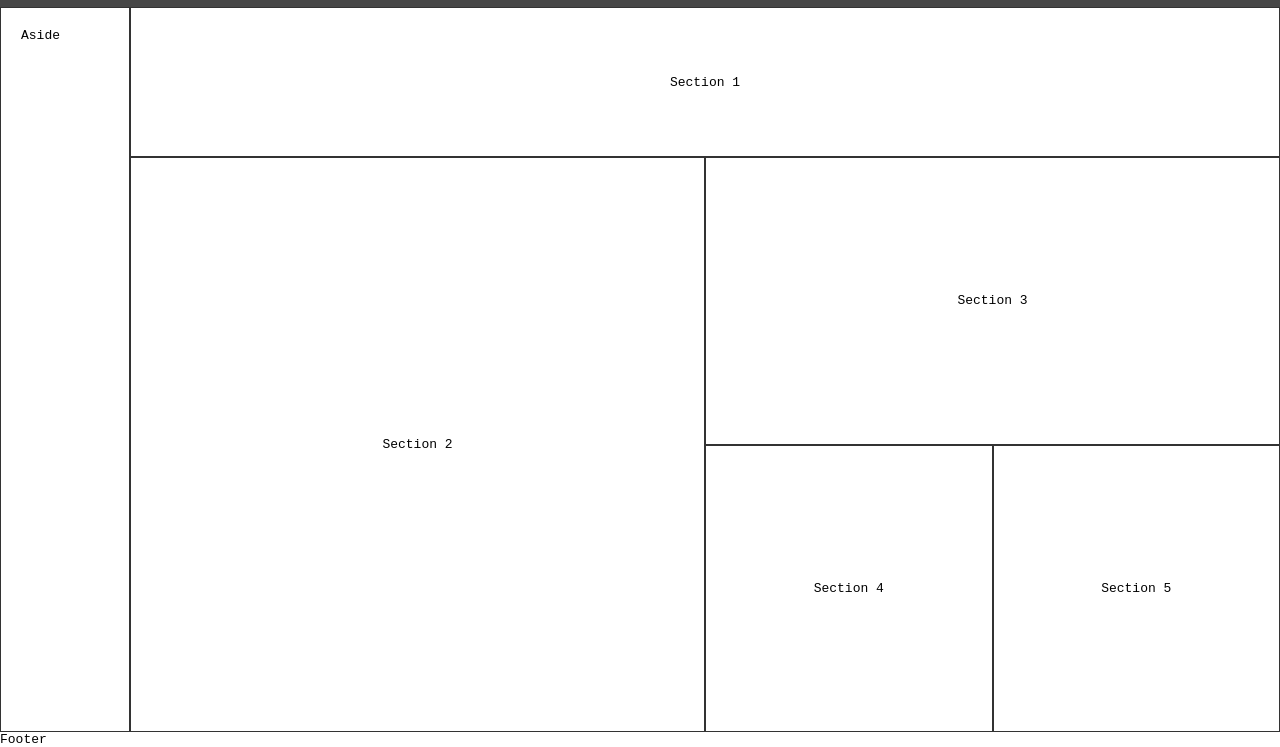
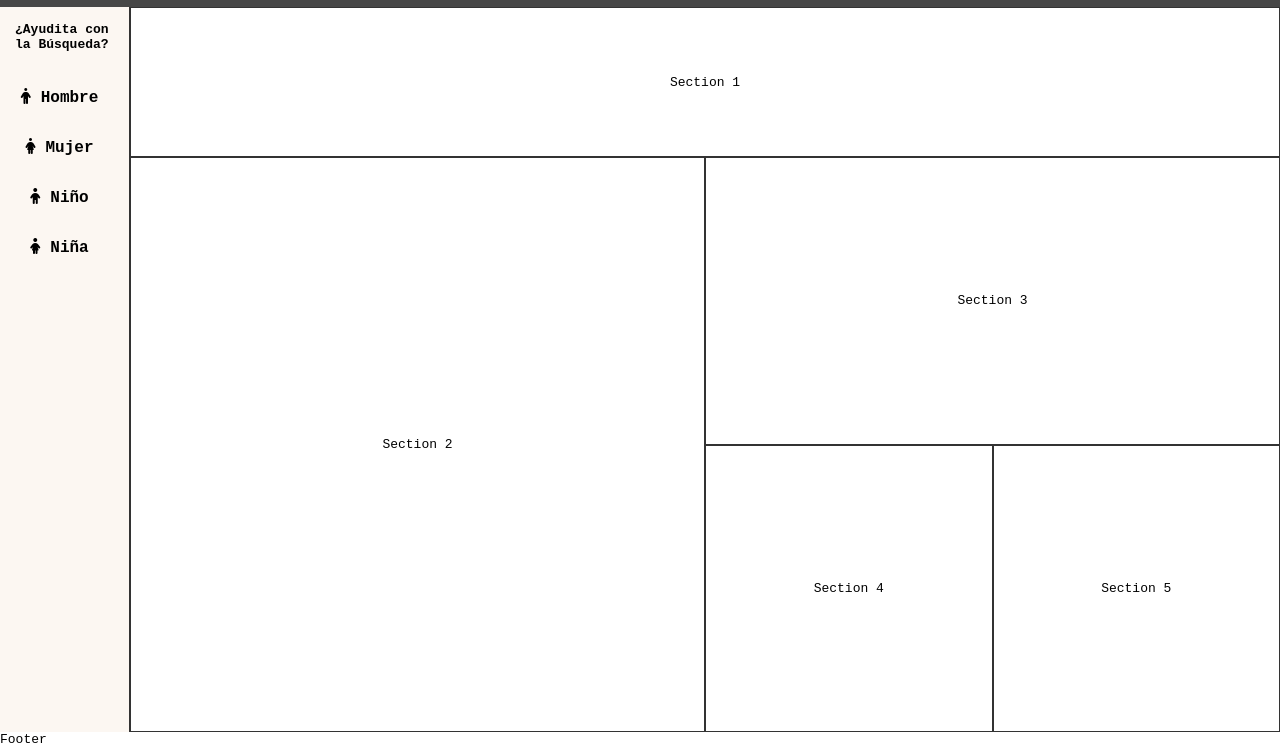
Before and after one commit to Caltafulla/WEB-FE-HTML-CSS-HW2-CAMILO-GUTI-RREZ-ALTAFULLA, a plain HTML site: page index.html in a window 1280 px wide. Shown: the part 53-800 px from the top of the page. Drawn offline with Linux system fonts and the light colour scheme.

Commit message:
Aside Pilot Model
Initial form of aside model.

```diff
--- a/index.html
+++ b/index.html
@@ -4,6 +4,7 @@
 
     <title>WolfTank || Be Yourself</title>
     <link rel="stylesheet" href="styles.css">
+    <link rel="stylesheet" href="https://cdnjs.cloudflare.com/ajax/libs/font-awesome/6.4.0/css/all.min.css">
 </head>
 
 <body>
@@ -29,7 +30,14 @@
     </header>
     <main class="main-layout">
         <aside class="aside">
-            Aside
+            <h4><strong>¿Ayudita con la Búsqueda?</strong></h4>
+            <fieldset class="filter-buttons">
+                <button id="ManFilter"><b><i class="fa-solid fa-person"></i>Hombre</b></button>
+                <button id="WomanFilter"><b><i class="fa-solid fa-person-dress"></i>Mujer</b></button>
+                <button id="KidMFilter"><b><i class="fa-solid fa-child"></i>Niño</b></button>
+                <button id="KidFFilter"><b><i class="fa-solid fa-child-dress"></i>Niña</b></button>
+            </fieldset>
+
         </aside>
         <section class="section-1">
             Section 1
--- a/styles.css
+++ b/styles.css
@@ -82,10 +82,41 @@ header nav {
 
 .aside {
   grid-area: aside;
-  padding: 20px;
-  border: 1px solid #333;
+  padding: 0px;
+  background-color: rgb(252, 247, 242);
+  border-right: 1px solid #333;
+  box-sizing: border-box;
 }
 
+.aside h4 {
+  margin: 15px 15px 15px 15px;
+}
+
+.filter-buttons {
+  margin: 20px 0px 0px 0px;
+  padding: 0;
+  border: 0;
+  width: 100%;
+}
+
+.filter-buttons button {
+  text-align: center;
+  background-color: rgb(252, 247, 242);
+  margin: 5px 0px 5px 0px;
+  height: 40px;
+  width: 100%;
+  border: none;
+}
+
+button b,
+button i {
+  font-size: 16px;
+  padding: 0px 10px 0px 0px;
+}
+
+button b:hover {
+  box-shadow: 1px 1px 10px rgba(185, 185, 185, 0.5);
+}
 .section-1,
 .section-2,
 .section-3,
```
